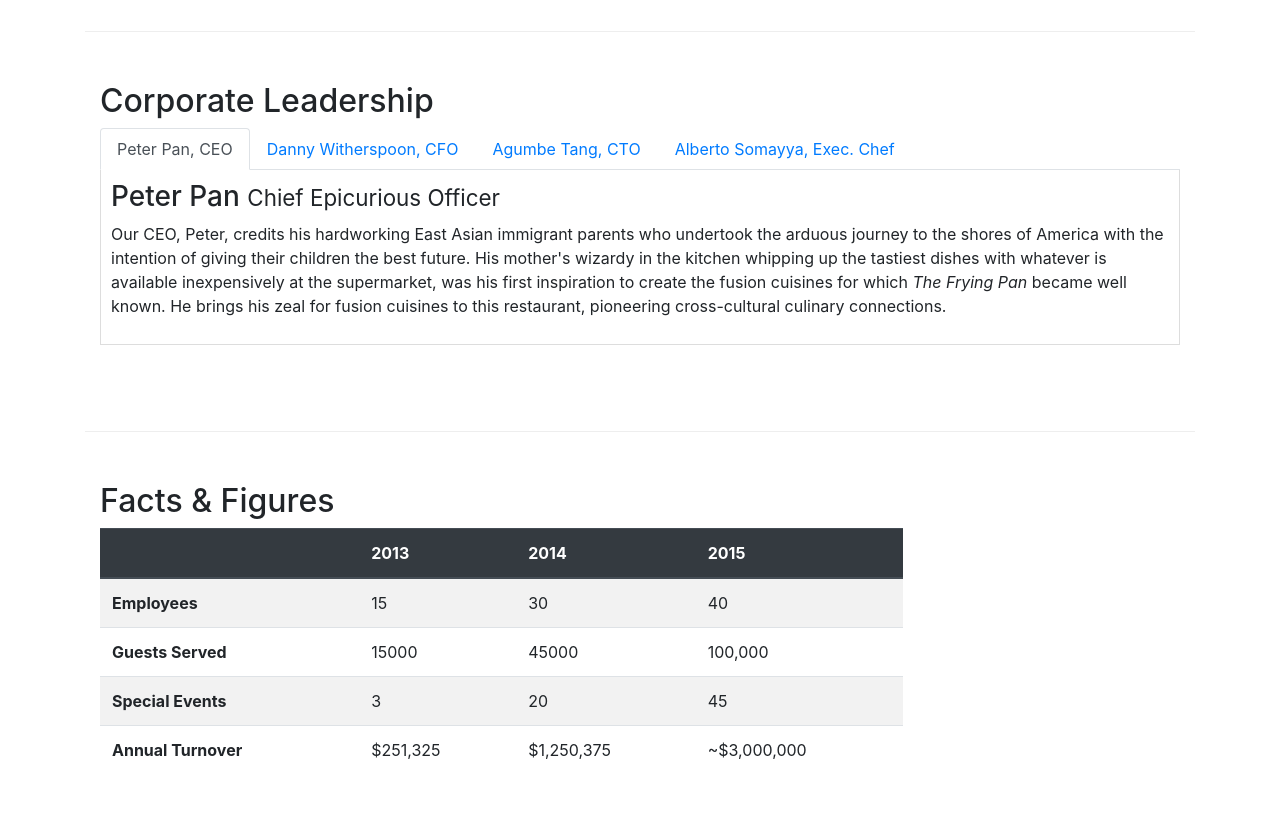
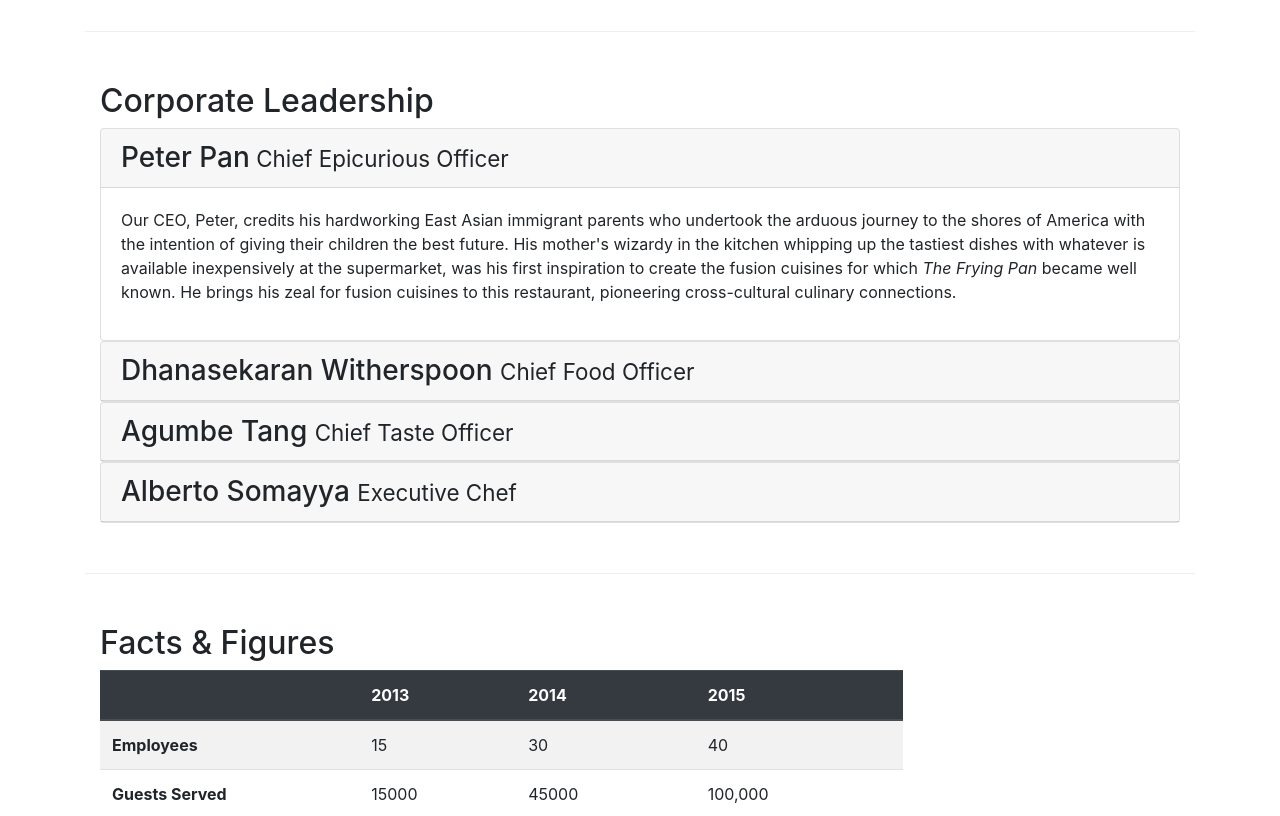
Before and after one commit to priyanka15ngm/Front-End-web-UI-Frameworks-Bootstrap4, a website: page aboutus.html in a window 1280 px wide. Shown: the part 940-1756 px from the top of the page. Drawn offline with nearby package versions, Linux system fonts and the light colour scheme.

Commit message:
Accordian

```diff
--- a/aboutus.html
+++ b/aboutus.html
@@ -109,53 +109,85 @@
         <div class = "row row-content">
             <div class = "col-12">
                 <h2>Corporate Leadership</h2>
-                 <ul class="nav nav-tabs">
-                    <li class="nav-item">
-                      <a class="nav-link active" href="#peter"
-                        role="tab" data-toggle="tab">Peter Pan, CEO</a>
-                    </li>
-                    <li class="nav-item">
-                      <a class="nav-link" href="#danny" role="tab"
-                        data-toggle="tab">Danny Witherspoon, CFO</a>
-                    </li>
-                    <li class="nav-item">
-                      <a class="nav-link" href="#agumbe"role="tab"
-                        data-toggle="tab">Agumbe Tang, CTO</a>
-                    </li>
-                    <li class="nav-item">
-                      <a class="nav-link" href="#alberto" role="tab"
-                        data-toggle="tab">Alberto Somayya, Exec. Chef</a>
-                    </li>
-                </ul>
+
+                <div id = "accordian">
+                    <div class="card">
+                        <div class = "card-header" role="tab" id = "peterhead">
+                           <h3 class = "mb-0">
+                               <a data-toggle="collapse" data-target="#peter">Peter Pan<small>
+                               Chief Epicurious Officer</small></a></h3>
+                        </div>
+
+                        <div role="tabpanel" class="collapse show" id = "peter" data-parent="#accordian">
+                            <div class = "card-body">
+                                  <p class = "d-none d-sm-block">Our CEO, Peter, credits his hardworking East Asian immigrant parents who undertook the arduous journey to the shores of America with the intention of giving their children the best future. His mother's wizardy in the kitchen whipping up the tastiest dishes with whatever is available inexpensively at the supermarket, was his first inspiration to create the fusion cuisines for which <em>The Frying Pan</em> became well known. He brings his zeal for fusion cuisines to this restaurant, pioneering cross-cultural culinary connections.</p>
+                            </div>
+                        </div>
+                    </div>
+
+                    <div class="card">
+                        <div class = "card-header" role = "tab" id = "dannyhead">
+                           <h3 class = "mb-0"><a data-toggle="collapse" data-target="#danny">Dhanasekaran
+                            Witherspoon <small>Chief Food Officer</small></a></h3>
+                        </div>
+
+                        <div class ="collapse" id="danny" data-parent="#accordian">
+                            <div class = "card-body">
+                                 <p class = "d-none d-sm-block">Our CFO, Danny, as he is affectionately referred to by his colleagues, comes from a long established family tradition in farming and produce. His experiences growing up on a farm in the Australian outback gave him great appreciation for varieties of food sources. As he puts it in his own words, <em>Everything that runs, wins, and everything that stays, pays!</em></p>
+
+                            </div>
+                        </div>
+                    </div>
+
+                    <div class = "card">
+                        <div class = "card-header" role = "tab" id ="agumbehead">
+                            <h3 class = "mb-0"><a data-toggle = "collapse"
+                            data-target = "#agumbe">Agumbe Tang <small>Chief Taste Officer</small></a></h3>
+
+
+                        </div>
+
+                         <div class ="collapse" id="agumbe" data-parent="#accordian">
+                            <div class = "card-body">
+                               <p class = "d-none d-sm-block">Blessed with the most discerning gustatory sense, Agumbe, our CTO, personally ensures that every dish that we serve meets his exacting tastes. Our chefs dread the tongue lashing that ensues if their dish does not meet his exacting standards. He lives by his motto, <em>You click only if you survive my lick.</em></p>
+
+                            </div>
+
+                         </div>
+
+
+                    </div>
+
+
+                    <div class = "card">
+                          <div class = "card-header" role = "tab" id ="albertohead">
+                             <h3 class = "mb-0"><a data-toggle = "collapse"
+                            data-target = "#alberto">Alberto Somayya <small>Executive Chef</small></a></h3>
+
+
+                          </div>
+                          <div class ="collapse" id="alberto" data-parent="#accordian">
+                            <div class = "card-body">
+                                <p class = "d-none d-sm-block">Award winning three-star Michelin chef with wide International experience having worked closely with whos-who in the culinary world, he specializes in creating mouthwatering Indo-Italian fusion experiences. He says, <em>Put together the cuisines from the two craziest cultures, and you get a winning hit! Amma Mia!</em></p>
+
+                            </div>
+                          </div>
+
+
+                    </div>
+
+
+                </div>
 
 
 
-                <div class = "tab-content">
 
 
-                <div role="tabpanel" class="tab-pane fade show active" id = "peter">
 
-                <h3>Peter Pan <small>Chief Epicurious Officer</small></h3>
-                <p class = "d-none d-sm-block">Our CEO, Peter, credits his hardworking East Asian immigrant parents who undertook the arduous journey to the shores of America with the intention of giving their children the best future. His mother's wizardy in the kitchen whipping up the tastiest dishes with whatever is available inexpensively at the supermarket, was his first inspiration to create the fusion cuisines for which <em>The Frying Pan</em> became well known. He brings his zeal for fusion cuisines to this restaurant, pioneering cross-cultural culinary connections.</p>
 
-                </div>
 
-                <div role="tabpanel" class="tab-pane fade" id = "danny">
-                <h3>Dhanasekaran Witherspoon <small>Chief Food Officer</small></h3>
-                <p class = "d-none d-sm-block">Our CFO, Danny, as he is affectionately referred to by his colleagues, comes from a long established family tradition in farming and produce. His experiences growing up on a farm in the Australian outback gave him great appreciation for varieties of food sources. As he puts it in his own words, <em>Everything that runs, wins, and everything that stays, pays!</em></p>
-                </div>
 
-                <div role="tabpanel" class="tab-pane fade" id = "agumbe">
-                <h3>Agumbe Tang <small>Chief Taste Officer</small></h3>
-                <p class = "d-none d-sm-block">Blessed with the most discerning gustatory sense, Agumbe, our CTO, personally ensures that every dish that we serve meets his exacting tastes. Our chefs dread the tongue lashing that ensues if their dish does not meet his exacting standards. He lives by his motto, <em>You click only if you survive my lick.</em></p>
-                </div>
 
-                <div role="tabpanel" class="tab-pane fade" id = "alberto">
-                <h3>Alberto Somayya <small>Executive Chef</small></h3>
-                <p class = "d-none d-sm-block">Award winning three-star Michelin chef with wide International experience having worked closely with whos-who in the culinary world, he specializes in creating mouthwatering Indo-Italian fusion experiences. He says, <em>Put together the cuisines from the two craziest cultures, and you get a winning hit! Amma Mia!</em></p>
-                </div>
-
-                </div>
 
             </div>
 
```
